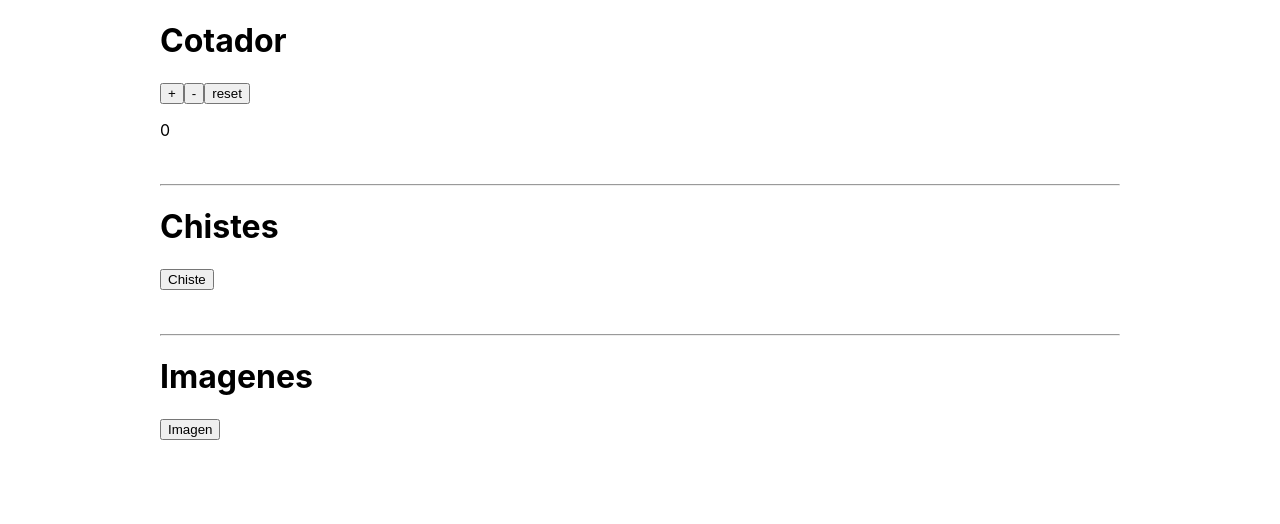
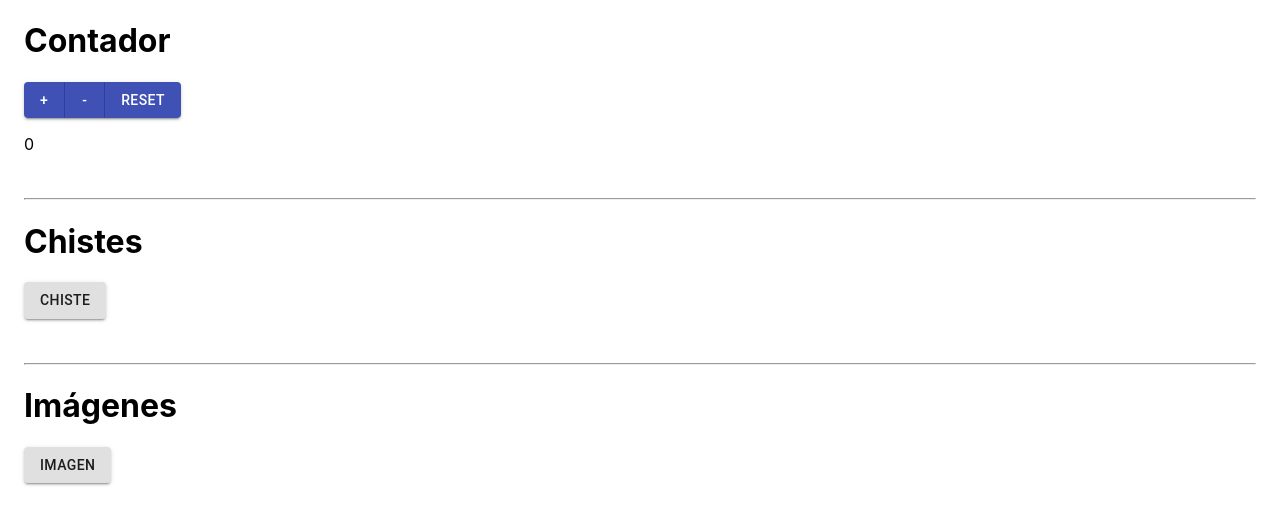
Before and after one commit to Largnaster/nice-example, a React (Create React App) app: page / in a window 1280 px wide. Shown: the top 524 px of the page. Built offline with nearby package versions, Linux system fonts and the light colour scheme.

Commit message:
Aplicacion funcionando con material-ui

```diff
--- a/package.json
+++ b/package.json
@@ -3,6 +3,7 @@
   "version": "0.1.0",
   "private": true,
   "dependencies": {
+    "@material-ui/core": "^4.12.3",
     "@testing-library/jest-dom": "^5.11.4",
     "@testing-library/react": "^11.1.0",
     "@testing-library/user-event": "^12.1.10",
--- a/src/App.js
+++ b/src/App.js
@@ -1,14 +1,36 @@
 import { useState } from "react";
+import { Button } from "@material-ui/core";
+import { ButtonGroup } from "@material-ui/core";
+import Container from "@material-ui/core/Container";
+import { makeStyles } from "@material-ui/core/styles";
+import ImageList from "@material-ui/core/ImageList"
+import ImageListItem from "@material-ui/core/ImageListItem"
 import "./App.css";
 
+// ESTILOS PARA LAS IMAGENES
+const useStyles = makeStyles((theme) => ({
+  root: {
+    display: 'flex',
+    flexWrap: 'wrap',
+    justifyContent: 'space-between',
+    overflow: 'hidden',
+    backgroundColor: theme.palette.background.paper,
+  },
+  imageList: {
+    width: '100%',
+    height: 'auto'
+  }
+}))
+
 function App() {
-  // --API DE LOS CHISTED DE CHUCK NORRIS-- https://api.chucknorris.io/jokes/random
-  // --API PARA LAS IMAGENES RANDOM-- https://source.unsplash.com/random
+  // -- link a github: https://github.com/Largnaster/nice-example
   // --SERIA UN PLUS UTILIZAR MATERIAL UI-- https://material-ui.com/
   // DEFINICION DE VARIABLES
   const [contador, setContador] = useState(0);
   const [chiste, setChiste] = useState("");
   const [imagen, setImagen] = useState([]);
+  // estilos
+  const classes = useStyles();
 
   // FUNCIONE
   const aumentar = () => {
@@ -46,30 +68,41 @@ function App() {
 
   // RENDER
   return (
-    <div className="App">
+    <Container>
       <div>
-        <h1>Cotador</h1>
-        <div>
-          <button onClick={aumentar}>+</button>
-          <button onClick={reducir}>-</button>
-          <button onClick={() => setContador(0)}>reset</button>
-        </div>
+        <h1>Contador</h1>
+        <ButtonGroup color="primary" variant="contained" aria-label="contained primary button group">
+          <Button onClick={aumentar}>
+            +
+          </Button>
+          <Button onClick={reducir}>-</Button>
+          <Button onClick={() => setContador(0)}>reset</Button>
+        </ButtonGroup>
         <p>{contador}</p>
       </div>
       <br />
       <hr />
       <div>
         <h1>Chistes</h1>
-        <button onClick={getChiste}>Chiste</button>
+        <Button variant="contained" onClick={getChiste}>Chiste</Button>
         <p>{chiste}</p>
       </div>
       <br />
       <hr />
       <div>
-        <h1>Imagenes</h1>
-        <button onClick={getImagen}>Imagen</button>
-        <br/>
-        {imagen.map((src) => {
+        <h1>Imágenes</h1>
+        <Button variant="contained" onClick={getImagen}>Imagen</Button>
+        <br />
+        <div className={classes.root}>
+          <ImageList rowHeight={300} className={classes.imageList} cols={4}>
+            {imagen.map((src) => (
+              <ImageListItem key={src} cols={1}>
+                <img src={src} alt={"Una imagen simple"} />
+              </ImageListItem>
+            ))}
+          </ImageList>
+        </div>
+        {/* {imagen.map((src) => {
           return (
             <img
               id={"ima"}
@@ -80,9 +113,10 @@ function App() {
               height="400"
             ></img>
           );
-        })}
+        })} */}
+        <br/>
       </div>
-    </div>
+    </Container>
   );
 }
 
```
Also changed, not shown: 2 other files (tests, documents, lock files or other folders).
